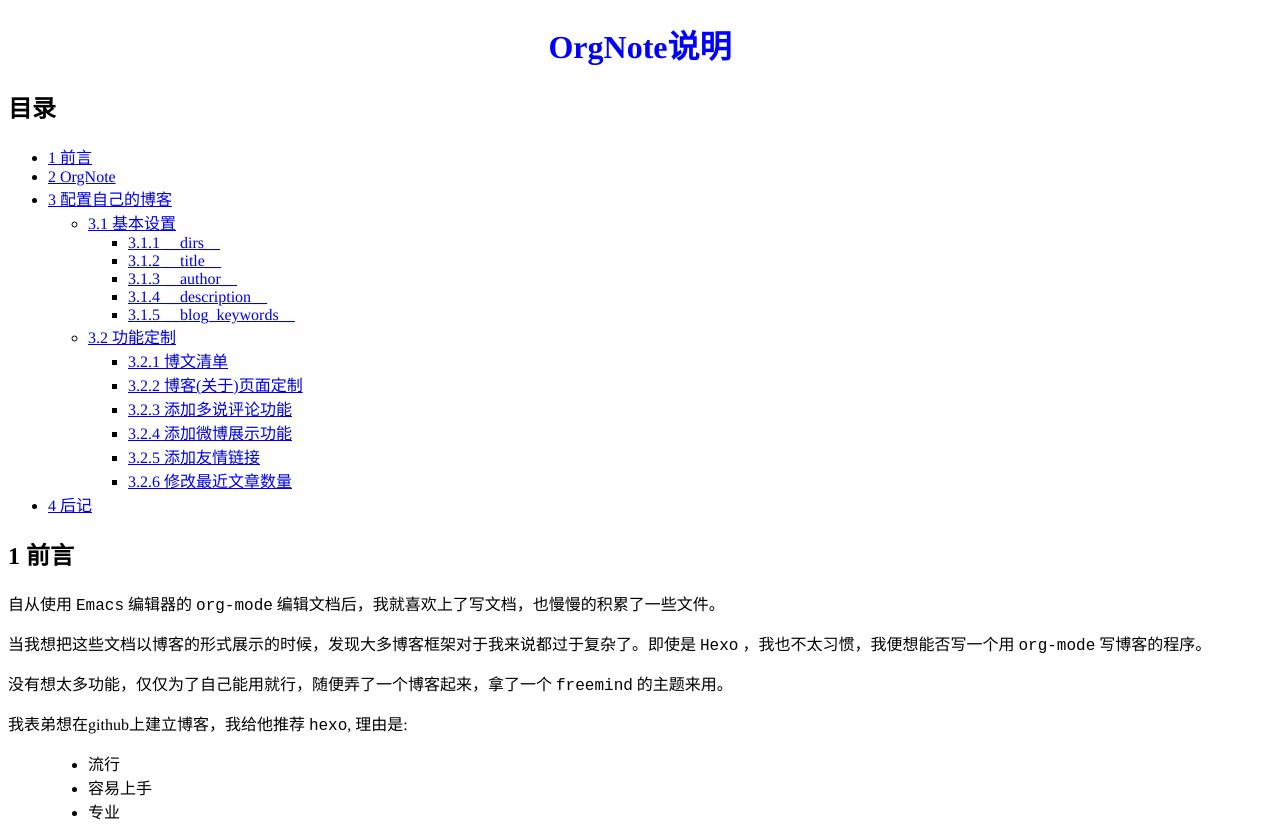
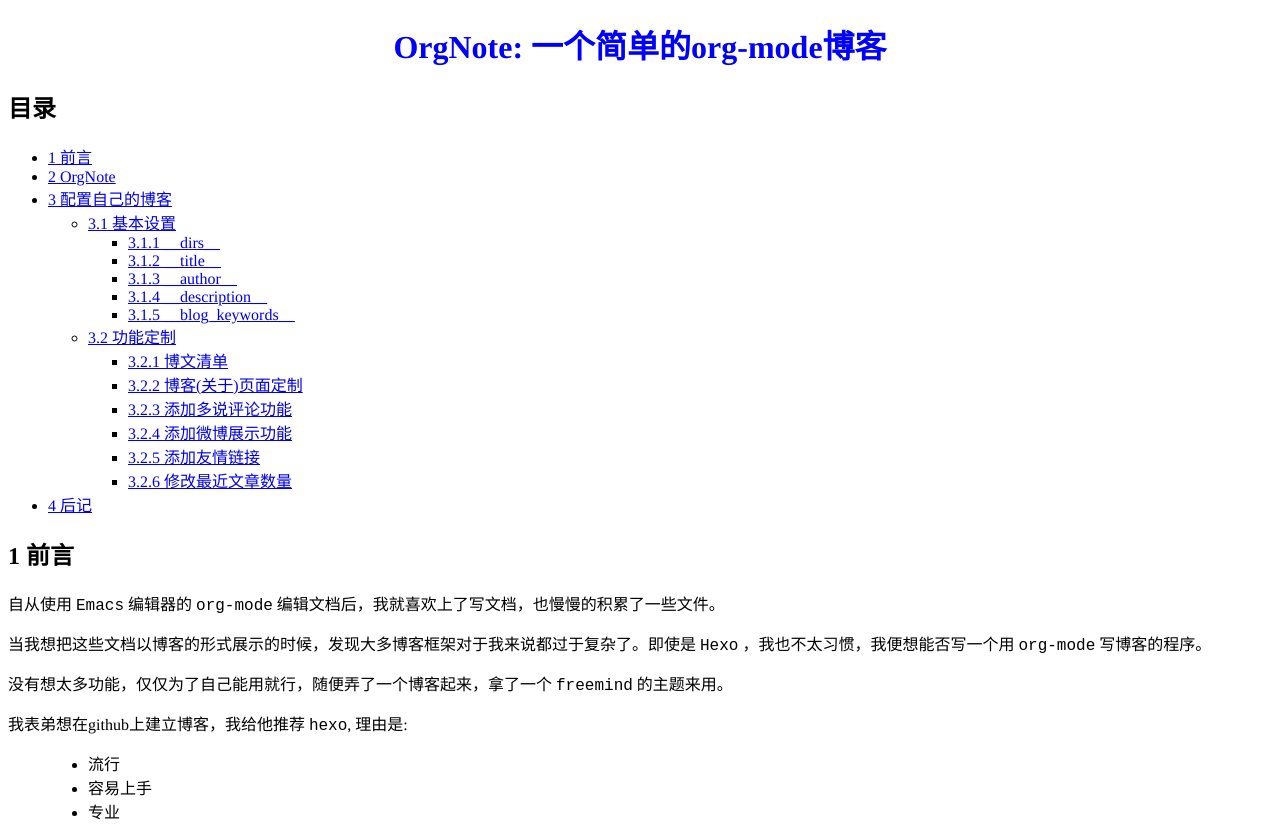
Before and after one commit to LeslieZhu/OrgNote, a plain HTML site: page notes/orgnote.html in a window 1280 px wide. Shown: the top 826 px of the page. Drawn offline with Linux system fonts and the light colour scheme.

Commit message:
update orgnote.org

```diff
--- a/notes/orgnote.html
+++ b/notes/orgnote.html
@@ -3,9 +3,9 @@
                "http://www.w3.org/TR/xhtml1/DTD/xhtml1-strict.dtd">
 <html xmlns="http://www.w3.org/1999/xhtml" lang="zh-CN" xml:lang="zh-CN">
 <head>
-<title>OrgNote说明</title>
+<title>OrgNote: 一个简单的org-mode博客</title>
 <meta http-equiv="Content-Type" content="text/html;charset=utf-8"/>
-<meta name="title" content="OrgNote说明"/>
+<meta name="title" content="OrgNote: 一个简单的org-mode博客"/>
 <meta name="generator" content="Org-mode"/>
 <meta name="generated" content="09/26/2014"/>
 <meta name="author" content="Leslie Zhu "/>
@@ -129,7 +129,7 @@
 </div>
 
 <div id="content">
-<h1 class="title">OrgNote说明</h1>
+<h1 class="title">OrgNote: 一个简单的org-mode博客</h1>
 
 
 
```
Also changed, not shown: public/orgnote.html (+1 -1 lines), 2 other files.
